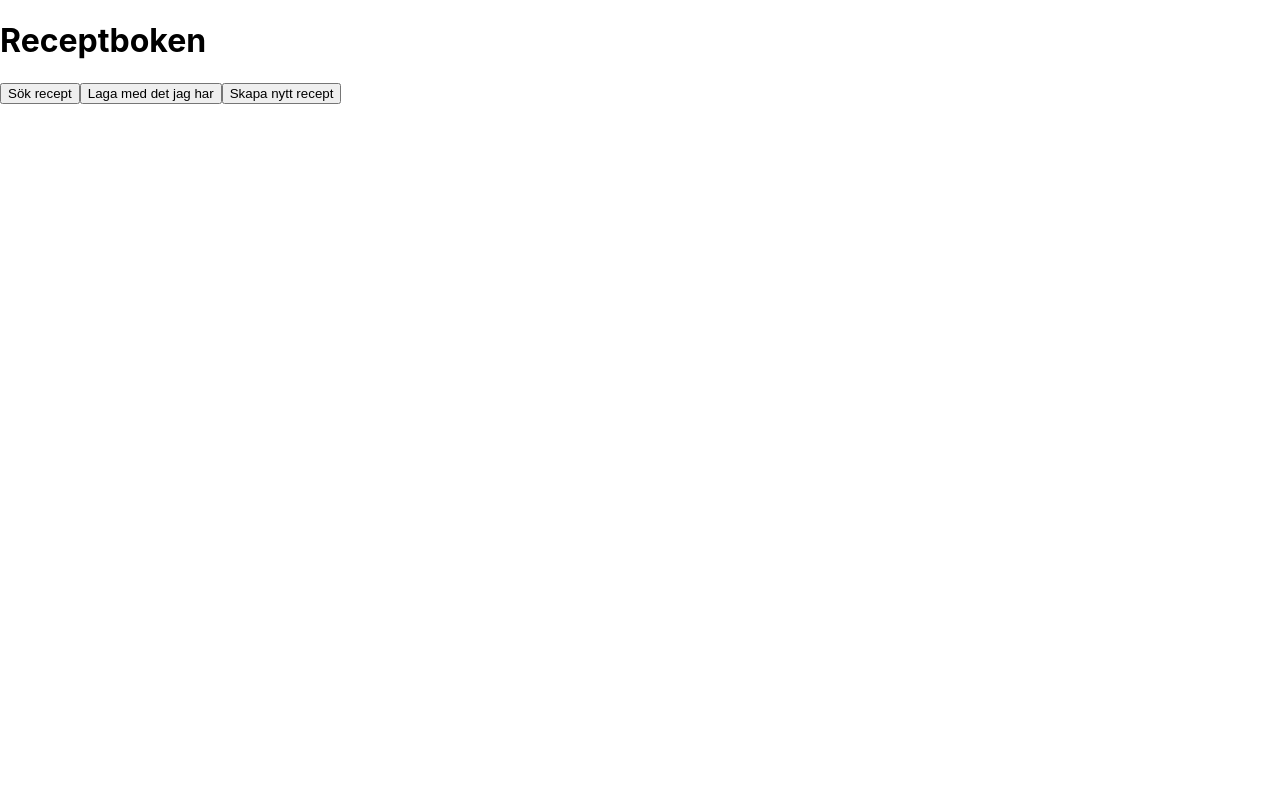
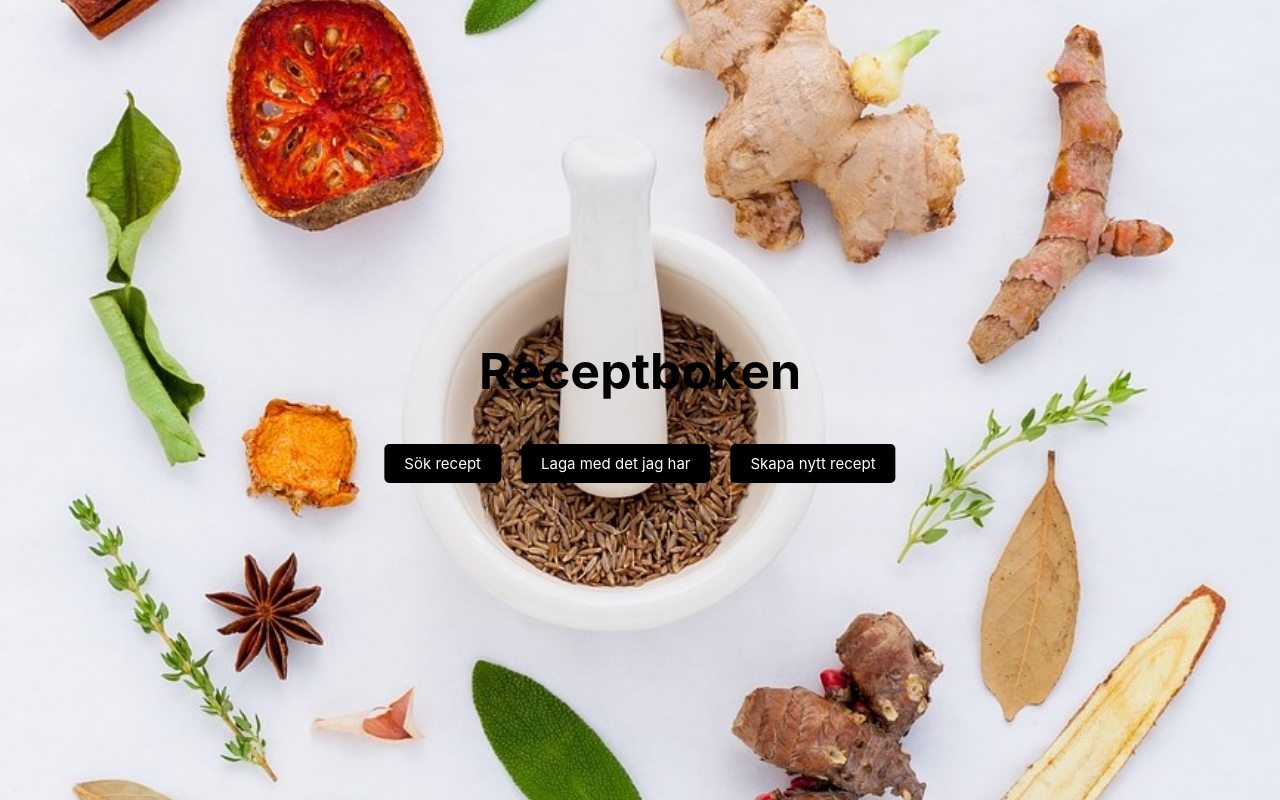
Before and after one commit to Team-Jeffry/receptboken-frontend, a React (Create React App) app: page / in a window 1280 px wide. Built offline with nearby package versions, Linux system fonts and the light colour scheme.

Commit message:
Added css to first page

```diff
--- a/src/index.css
+++ b/src/index.css
@@ -11,3 +11,65 @@ code {
   font-family: source-code-pro, Menlo, Monaco, Consolas, 'Courier New',
     monospace;
 }
+body {
+  margin: 0;
+  font-family: -apple-system, BlinkMacSystemFont, 'Segoe UI', 'Roboto', 'Oxygen',
+    'Ubuntu', 'Cantarell', 'Fira Sans', 'Droid Sans', 'Helvetica Neue',
+    sans-serif;
+  -webkit-font-smoothing: antialiased;
+  -moz-osx-font-smoothing: grayscale;
+}
+
+h1 {
+  font-size: 50px;
+}
+
+code {
+  font-family: source-code-pro, Menlo, Monaco, Consolas, 'Courier New',
+    monospace;
+}
+
+button {
+  display: inline-block;
+  background: #000;
+  color: #fff;
+  border: none;
+  padding: 10px 20px;
+  margin: 10px;
+  border-radius: 5px;
+  cursor: pointer;
+  text-decoration: none;
+  font-size: 15px;
+  font-family: inherit;
+}
+
+.container {
+  margin: 0;
+  position: absolute;
+  text-align: center;
+  top: 50%;
+  left: 50%;
+  transform: translate(-50%, -50%);
+}
+
+/*.backdrop {
+  background: white;
+  opacity: 50%;
+  position: absolute;
+  top: 50%;
+  left: 50%;
+  -ms-transform: translate(-50%, -50%);
+  transform: translate(-50%, -50%);
+  width: 50px;
+  height: 50px;
+}*/
+
+.background {
+  position: fixed;
+  top: 0;
+  width: 100%;
+  height: 100%;
+  background-size: cover;
+  background-position: center;
+  background-image: url('background.jpeg');
+}
```
